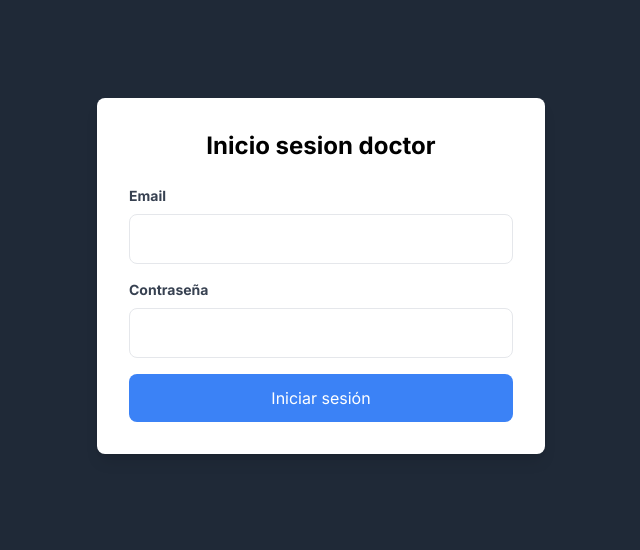
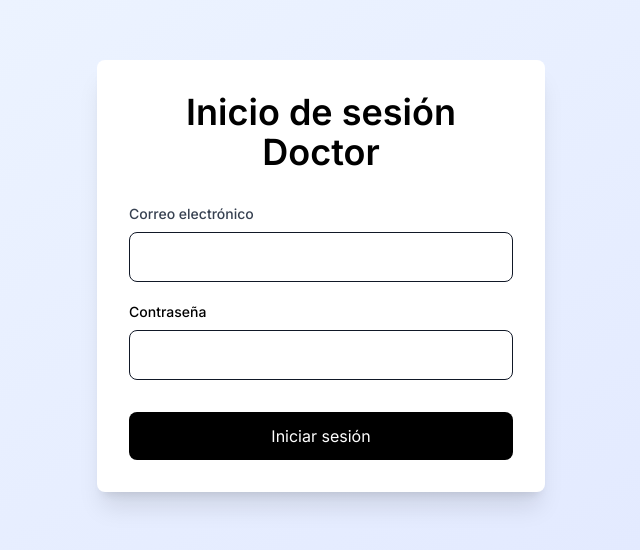
Before and after one commit to ArBrijan/MediEase---Crea2024, a React (Vite) app in the folder vite-project/: page /DoctorLogin in a window 1280 px wide. Shown: the part 124-674 px from the top of the page, without its empty margins (319-959 px from the left). Built offline with nearby package versions, Linux system fonts and the light colour scheme.

Commit message:
actualizacion de login doctor

```diff
--- a/vite-project/src/Pages/DoctorLogin.jsx
+++ b/vite-project/src/Pages/DoctorLogin.jsx
@@ -23,14 +23,14 @@ function DoctorLogin() {
   };
 
   return (
-    <div className="min-h-screen bg-gray-800 flex items-center justify-center">
-      <div className="w-full max-w-md bg-white p-8 rounded-lg shadow-lg">
-        <h2 className="text-2xl font-bold mb-6 text-center">Inicio sesion doctor</h2>
+    <div className="w-full h-screen flex items-center justify-center bg-gradient-to-br from-blue-50 to-indigo-100">
+      <div className="w-full max-w-md bg-white p-8 rounded-lg shadow-xl flex flex-col items-center">
+        <h2 className="text-4xl font-semibold text-black mb-8 text-center">Inicio de sesión Doctor</h2>
         {error && <div className="text-red-500 mb-4">{error}</div>}
-        <form onSubmit={handleLogin}>
-          <div className="mb-4">
-            <label className="block text-gray-700 text-sm font-bold mb-2" htmlFor="email">
-              Email
+        <form onSubmit={handleLogin} className="w-full">
+          <div className="mb-5">
+            <label className="block text-gray-700 text-sm font-medium mb-2" htmlFor="email">
+              Correo electrónico
             </label>
             <input
               type="email"
@@ -38,11 +38,11 @@ function DoctorLogin() {
               value={email}
               onChange={(e) => setEmail(e.target.value)}
               required
-              className="w-full p-3 border rounded-lg focus:outline-none focus:ring focus:border-blue-600"
+              className="w-full p-3 border border-gray-900 rounded-lg focus:outline-none focus:ring focus:border-black"
             />
           </div>
-          <div className="mb-4">
-            <label className="block text-gray-700 text-sm font-bold mb-2" htmlFor="password">
+          <div className="mb-8">
+            <label className="block text-black text-sm font-medium mb-2" htmlFor="password">
               Contraseña
             </label>
             <input
@@ -51,12 +51,12 @@ function DoctorLogin() {
               value={password}
               onChange={(e) => setPassword(e.target.value)}
               required
-              className="w-full p-3 border rounded-lg focus:outline-none focus:ring focus:border-blue-600"
+              className="w-full p-3 border border-gray-900 rounded-lg focus:outline-none focus:ring focus:border-black"
             />
           </div>
           <button
             type="submit"
-            className="w-full bg-blue-500 text-white p-3 rounded-lg hover:bg-blue-600 transition duration-200"
+            className="w-full bg-black text-white p-3 rounded-lg hover:bg-black transition duration-200"
           >
             Iniciar sesión
           </button>
```
